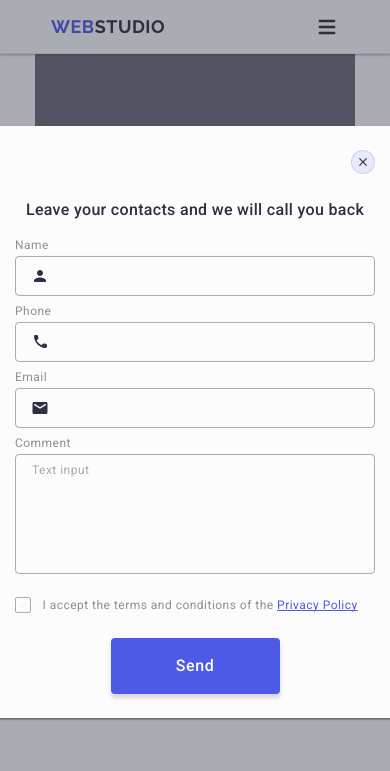
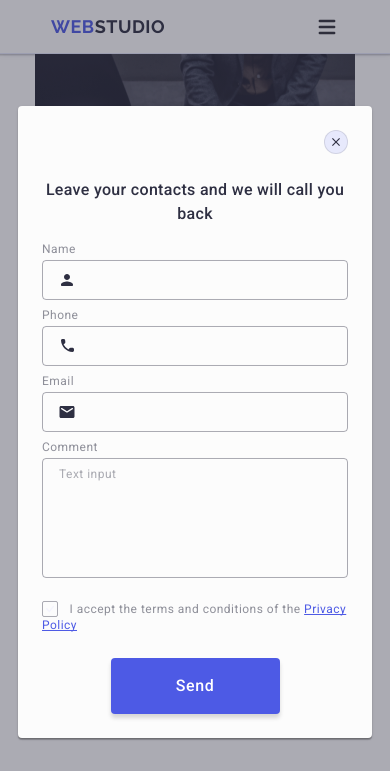
Before and after one commit to Olenyuk-Galyna/goit-markup-hw-06, a plain HTML site: page index.html in a window 390 px wide. Shown: the top 771 px of the page. Drawn offline with nearby package versions, Linux system fonts and the light colour scheme.

Commit message:
add index file

```diff
--- a/css/styles.css
+++ b/css/styles.css
@@ -2,6 +2,7 @@
 *::before,
 *::after {
     box-sizing: border-box;
+}
 h1,
 h2,
 h3,
@@ -17,12 +18,15 @@ ol {
     margin: 0;
     list-style-type: none;
 }
-
+div {
+    display: block;
+    unicode-bidi: isolate;
+}
 address {
     display: block;
+    font-style: normal;
     unicode-bidi: isolate;
 }
-
 a {
     color: #2E2F42;
     text-decoration: none;
@@ -367,12 +371,12 @@ ul.icon-container-menu {
 .hero {
     max-width: 320px;
     padding: 72px 0;
-    background-image: linear-gradient(to bottom, rgba(46, 47, 66, 0.7), rgba(46, 47, 66, 0.7)), url(../images/people-office-1.jpg);
     background-repeat: no-repeat;
     background-position: center center;
     margin-left: auto;
     margin-right: auto;
     background-size: cover;
+    background-image: linear-gradient(to bottom, rgba(46, 47, 66, 0.7), rgba(46, 47, 66, 0.7)), url(../images/people-office/people-office-mobile.jpg);
 }
 .hero-title {
     font-size: 56px;
@@ -1042,7 +1046,8 @@ footer .social-list-link {
             top: 50%;
             left: 50%;
             transform: translate(-50%, -50%) scale(1);
-            width: 408px;
+            max-width: 408px;
+            width: calc(100% - 36px);
             min-height: 584px;
             background-color: #fcfcfc;
             border-radius: 4px;
@@ -1120,12 +1125,11 @@ footer .social-list-link {
         }
 
         .contacts-form-input {
-            width: 360px;
+            width: 100%;
             height: 40px;
             border-radius: 4px;
             padding-left: 38px;
             border: 1px solid rgba(46, 47, 66, 0.4);
-            outline: none;
             background-color: transparent;
             outline: transparent;
             transition: border-color 250ms cubic-bezier(0.4, 0, 0.2, 1);
```
